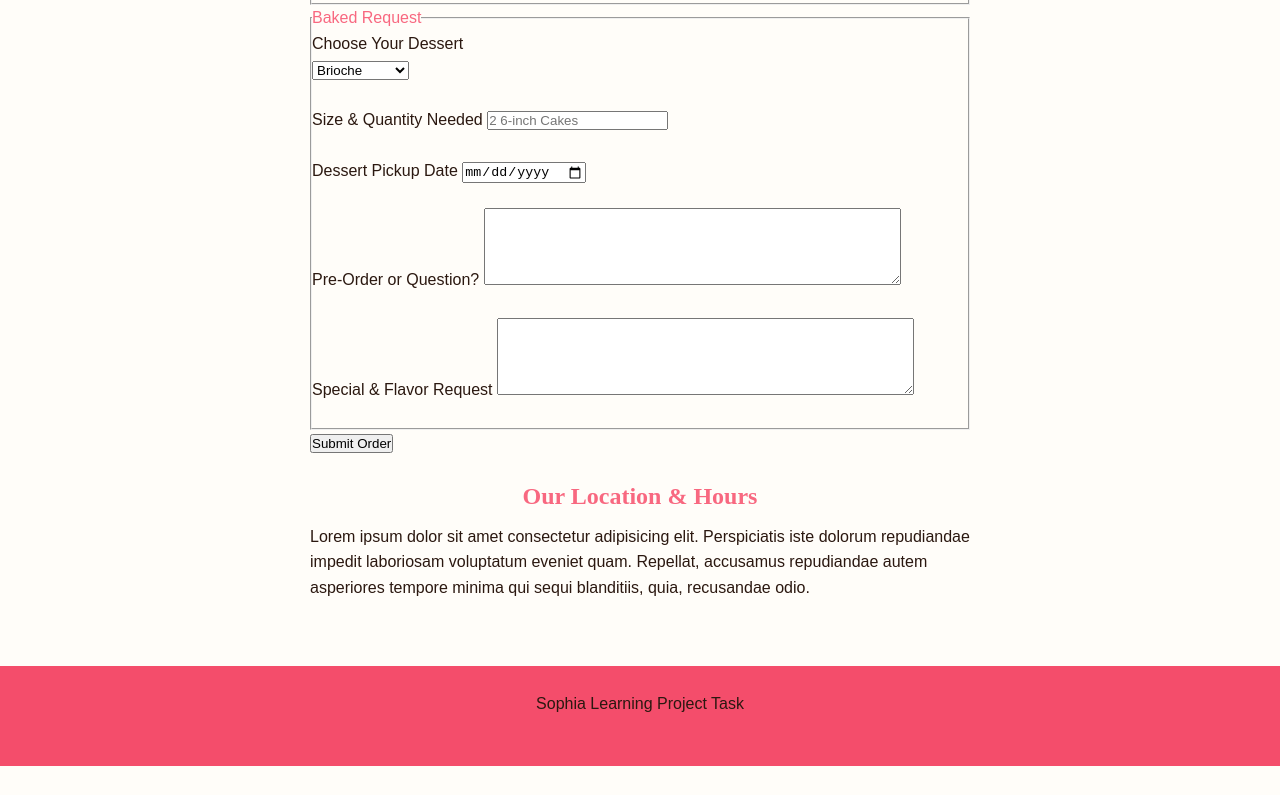
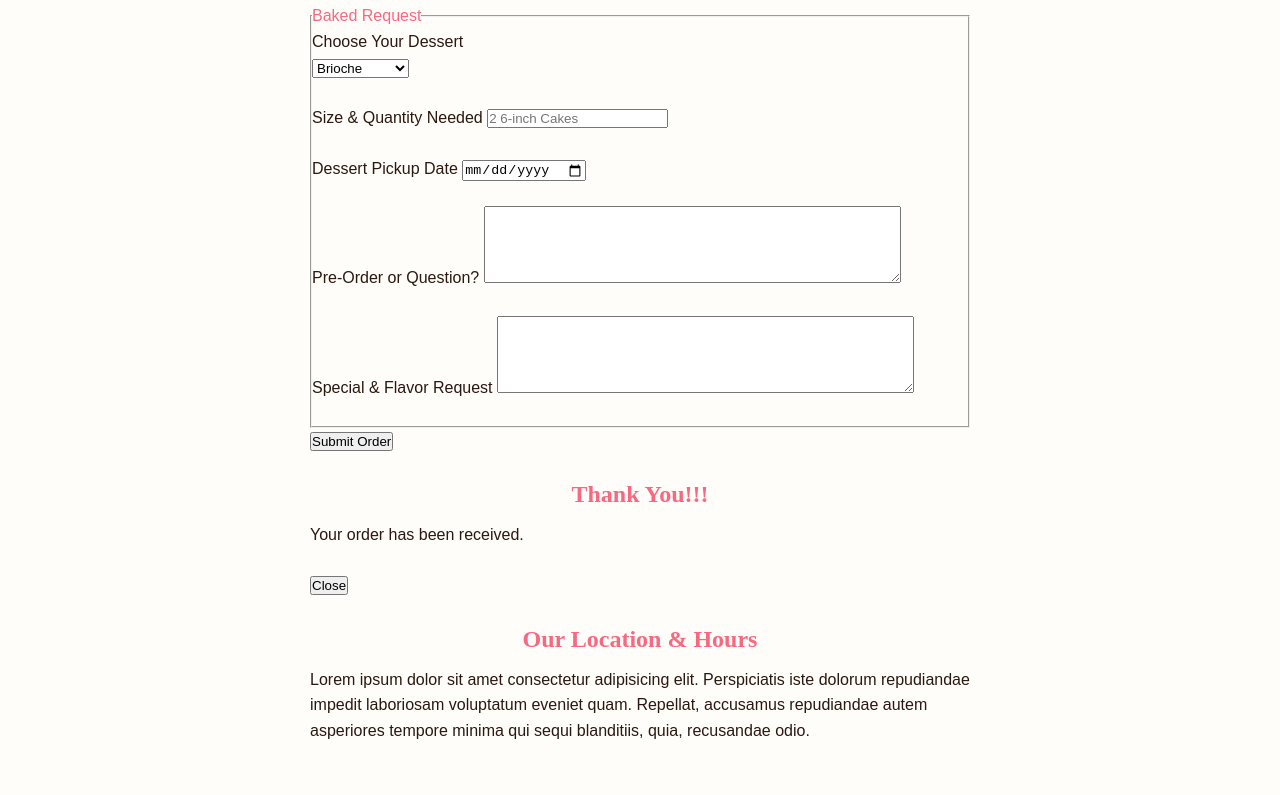
Before and after one commit to AnastasiaGodwin/NST-T-3, a plain HTML site: page contact.html in a window 1280 px wide. Shown: the part 630-1425 px from the top of the page. Before the commit the page ends 1396 px from the top, so only its background shows below. Drawn offline with Linux system fonts and the light colour scheme.

Commit message:
Enhance contact form with thank you message
Added a thank you message section that appears after form submission

```diff
--- a/contact.html
+++ b/contact.html
@@ -19,7 +19,7 @@
             <section>
             <h2>Pre-Order Request Form</h2>
             <p>Lorem ipsum dolor, sit amet consectetur adipisicing elit. Illo dignissimos voluptatum velit dolorum, ad id ea ipsa, ex laborum dolor eius provident maxime, tempora iusto quo eos molestiae. Nobis, soluta.</p>
-            <form>
+            <form id="requestForm>
                <fieldset>
                    <legend>Your Contact Information</legend>
                    <p>
@@ -74,6 +74,13 @@
                <p>
                    <button type="submit">Submit Order</button>
                </p>
+                <div id="thankyou" class="hidden-message">
+                <div class="message-content">
+                    <h2>Thank You!!!</h2>
+                    <p>Your order has been received.</p>
+                    <button id="closeButton">Close</button>
+                </div>
+               </div>
            </form>
         </section>
         <section>
```
